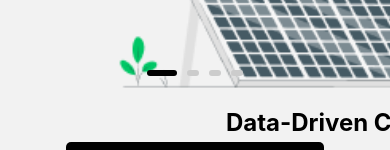
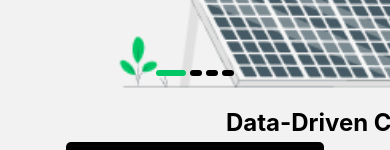
Before and after one commit to umakant3525/PVPROTECTAPP, a React Native app: screen /AboutSliderScreen in a window 390 px wide. Shown: the part 330-480 px from the top of the page. Built offline with nearby package versions, Linux system fonts and the light colour scheme.

Commit message:
paggination dot color change of the about screen

```diff
--- a/src/components/About/Pagination.jsx
+++ b/src/components/About/Pagination.jsx
@@ -24,7 +24,7 @@ const Pagination = ({data, scrollX, index}) => {
 
         const backgroundColor = scrollX.interpolate({
           inputRange,
-          outputRange: ['#ccc', '#000', '#ccc'],
+          outputRange: ['#000', '#00C766', '#000'],
           extrapolate: 'clamp',
         });
 
@@ -58,10 +58,11 @@ const styles = StyleSheet.create({
     width: 6,
     height: 6,
     borderRadius: 3,
-    marginHorizontal: 5,
-    backgroundColor: '#ccc',
+    marginHorizontal: 2,
+    backgroundColor: '#000',
   },
   dotActive: {
-    backgroundColor: '#000',
+    backgroundColor: '#00C766'
+
   },
 });
```
